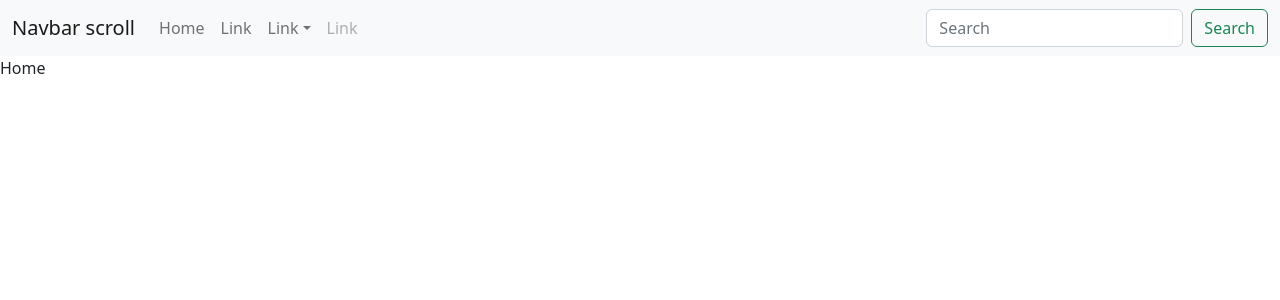
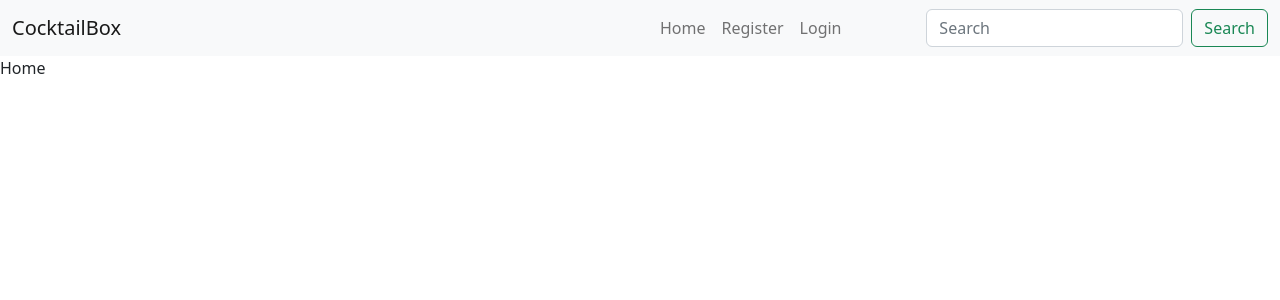
Before and after one commit to zorgness/cocktailbox-front-react, a React (Create React App) app: page / in a window 1280 px wide. Shown: the top 300 px of the page. Built offline with nearby package versions, Linux system fonts and the light colour scheme.

Commit message:
update on navigation

```diff
--- a/src/components/Navigation.js
+++ b/src/components/Navigation.js
@@ -8,29 +8,22 @@ function Navigation() {
   return (
     <Navbar bg="light" expand="lg">
       <Container fluid>
-        <Navbar.Brand href="#">Navbar scroll</Navbar.Brand>
+        <Navbar.Brand href="/">CocktailBox</Navbar.Brand>
         <Navbar.Toggle aria-controls="navbarScroll" />
+      </Container>
+
+      <Container fluid>
         <Navbar.Collapse id="navbarScroll">
           <Nav
             className="me-auto my-2 my-lg-0"
             style={{ maxHeight: '100px' }}
             navbarScroll
           >
-            <Nav.Link href="#action1">Home</Nav.Link>
-            <Nav.Link href="#action2">Link</Nav.Link>
-            <NavDropdown title="Link" id="navbarScrollingDropdown">
-              <NavDropdown.Item href="#action3">Action</NavDropdown.Item>
-              <NavDropdown.Item href="#action4">
-                Another action
-              </NavDropdown.Item>
-              <NavDropdown.Divider />
-              <NavDropdown.Item href="#action5">
-                Something else here
-              </NavDropdown.Item>
-            </NavDropdown>
-            <Nav.Link href="#" disabled>
-              Link
-            </Nav.Link>
+            <Nav.Link href="/">Home</Nav.Link>
+            <Nav.Link href="/register">Register</Nav.Link>
+            <Nav.Link href="/login">Login</Nav.Link>
+
+
           </Nav>
           <Search />
         </Navbar.Collapse>
```
